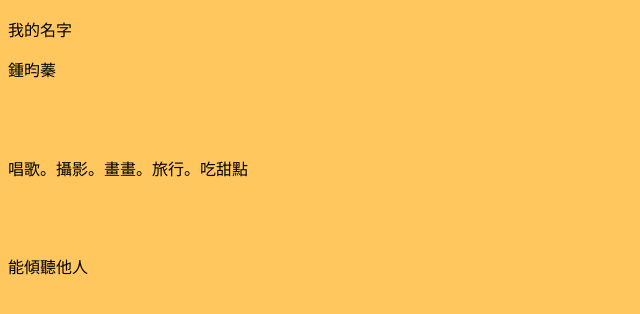
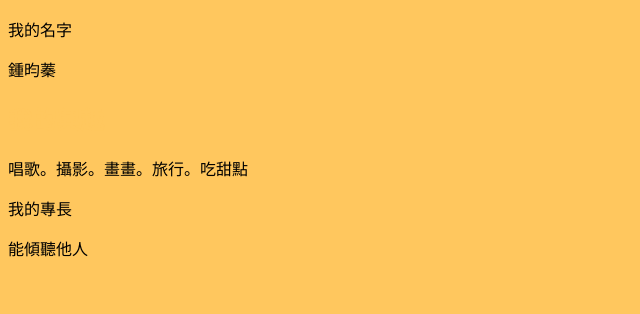
Before and after one commit to CC3690/web, a plain HTML site: page index.htm in a window 1280 px wide. Shown: the part 370-684 px from the top of the page, without its empty margins (0-640 px from the left). Drawn offline with Linux system fonts and the light colour scheme.

Commit message:
Update index.htm

```diff
--- a/index.htm
+++ b/index.htm
@@ -27,7 +27,7 @@
 
     <p>唱歌。攝影。畫畫。旅行。吃甜點</p>
 
-    <h2>我的專長</h2>
+    <p>我的專長</p>
 
     <p>能傾聽他人</p>
 
```
